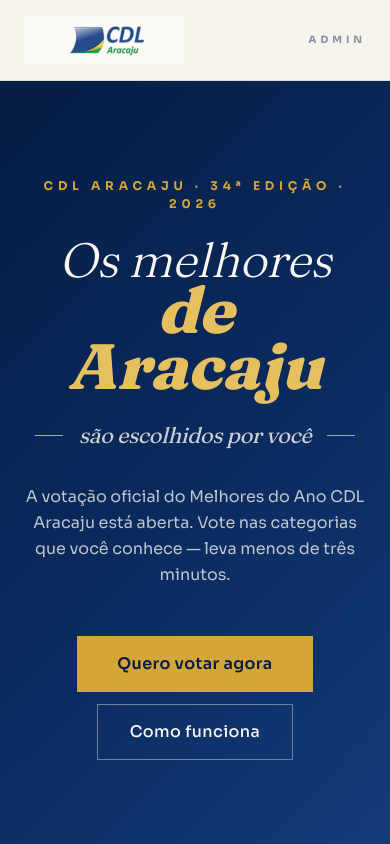
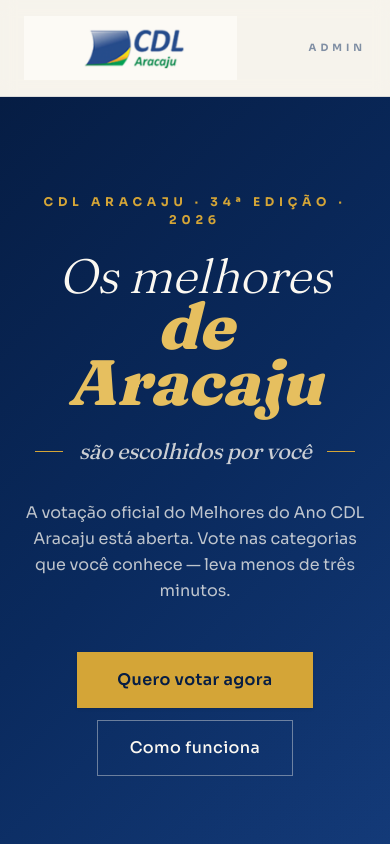
Before and after one commit to presidencia-svg/melhores, a Next.js app: page / in a window 390 px wide. Shown: the top 844 px of the page. Built offline with nearby package versions, Linux system fonts and the light colour scheme.

Commit message:
tune: logo CDL maior no header (h-16 mobile, h-20 desktop)

```diff
--- a/components/brand/Logo.tsx
+++ b/components/brand/Logo.tsx
@@ -15,11 +15,11 @@
       <Image
         src="/cdl-logo.png"
         alt="CDL Aracaju"
-        width={isCompact ? 80 : 200}
-        height={isCompact ? 24 : 60}
+        width={isCompact ? 120 : 280}
+        height={isCompact ? 36 : 84}
         className={cn(
           "object-contain",
-          isCompact ? "h-7 w-auto" : "h-12 w-auto md:h-14",
+          isCompact ? "h-9 w-auto" : "h-16 w-auto md:h-20",
           // variante "white" (fundo escuro): inverte cores e torna a logo branca
           isWhite
             ? "brightness-0 invert"
```
